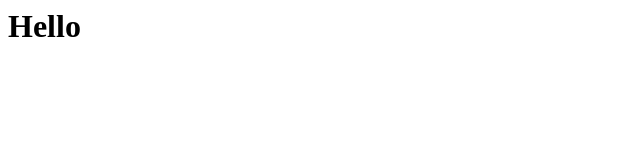
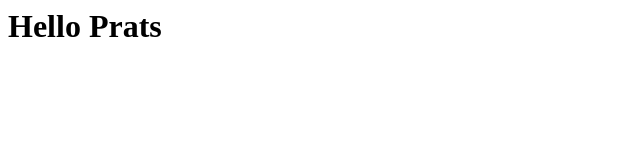
Before and after one commit to pratikpowar/git-demo, a plain HTML site: page index.html in a window 1280 px wide. Shown: the whole page, without its empty margins (0-640 px from the left). Drawn offline with Linux system fonts and the light colour scheme.

Commit message:
combined files commit

```diff
--- a/index.html
+++ b/index.html
@@ -1,5 +1,5 @@
 <html>
 <body>
-<h1>Hello</h1>
+<h1>Hello Prats</h1>
 </body>
 </html>
```
Also changed, not shown: 1 other file.
